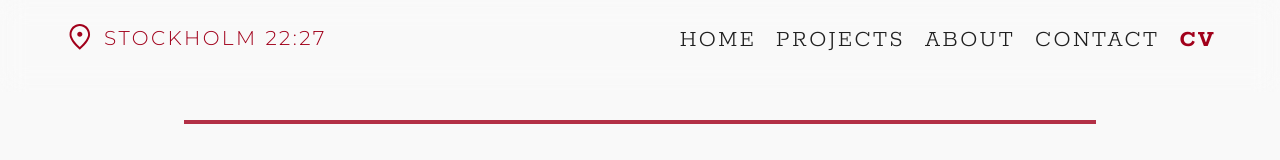
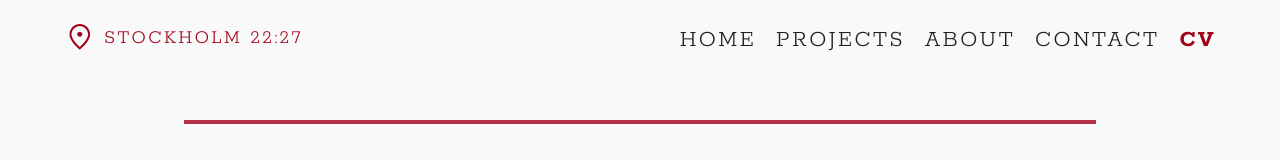
Before and after one commit to maryana-reznychenko/my-portfolio, a React (Vite) app: page / in a window 1280 px wide. Shown: the top 160 px of the page. Built offline with nearby package versions, Linux system fonts and the light colour scheme.

Commit message:
CSS font family optimisation

```diff
--- a/src/index.css
+++ b/src/index.css
@@ -4,19 +4,19 @@
 
 @layer base {
   h1 {
-    @apply font-montserrat font-medium  tracking-wider text-2xl sm:text-3xl uppercase text-center mt-10 mb-14;
+    @apply font-medium  tracking-wider text-2xl sm:text-3xl uppercase text-center mt-10 mb-14;
   }
   h2 {
-    @apply font-montserrat tracking-wider text-base sm:text-xl uppercase mb-5;
+    @apply tracking-wider text-base sm:text-xl uppercase mb-5;
   }
   h3 {
-    @apply font-montserrat font-medium tracking-wider text-2xl sm:text-3xl uppercase text-center mt-6 mb-10;
+    @apply font-medium tracking-wider text-2xl sm:text-3xl uppercase text-center mt-6 mb-10;
   }
   h4 {
-    @apply font-montserrat font-bold tracking-wider text-lg sm:text-xl  uppercase text-center mt-6 mb-5;
+    @apply font-bold tracking-wider text-lg sm:text-xl  uppercase text-center mt-6 mb-5;
   }
   p {
-    @apply font-montserrat text-base sm:text-xl pt-5;
+    @apply text-base sm:text-xl pt-5;
   }
 }
 
@@ -34,6 +34,7 @@ body {
   background-color: rgb(249, 249, 249);
   padding-top: 5rem;
   color: #1f1f1f;
+  font-family: "montserrat", sans-serif;
 }
 
 ul,
```
